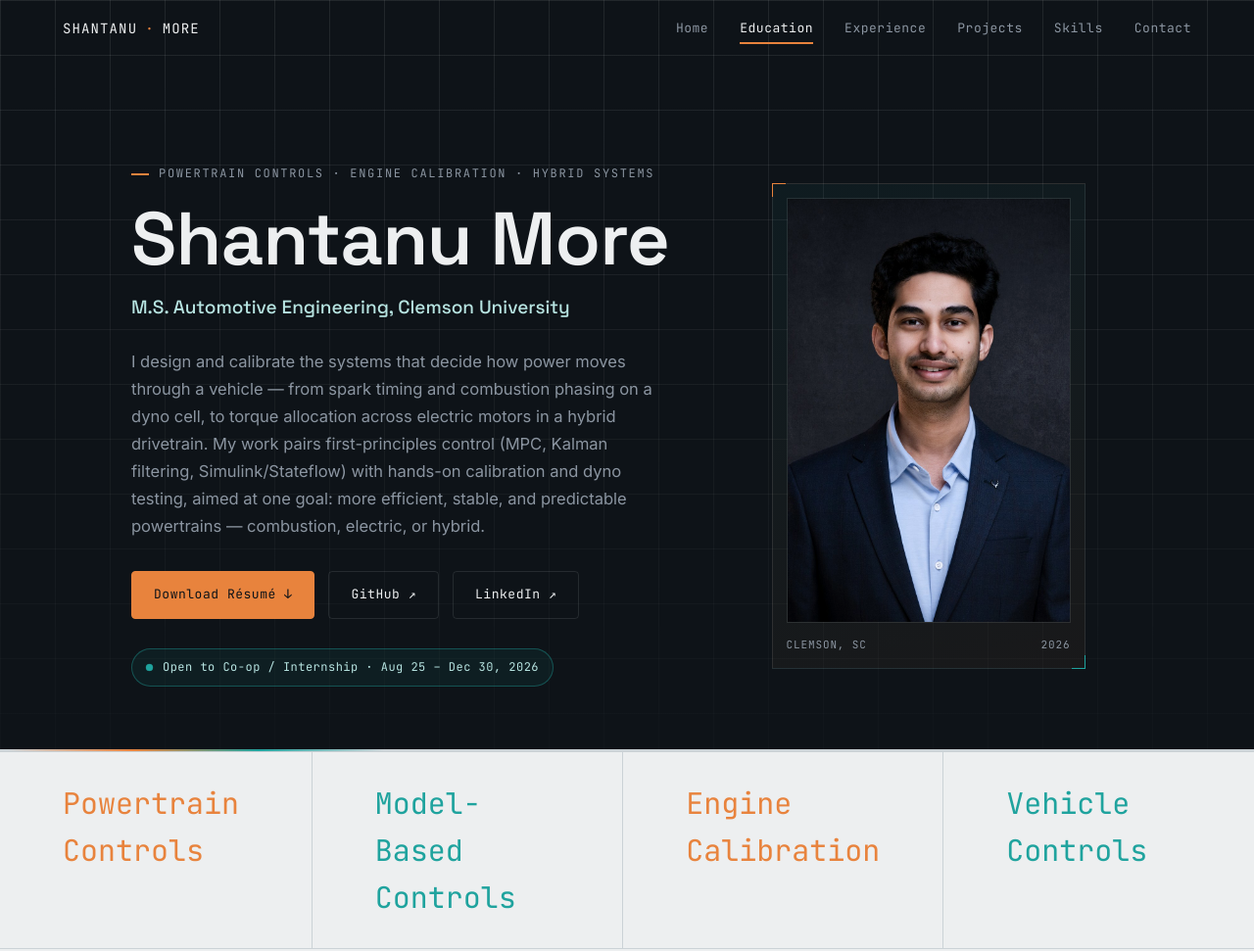
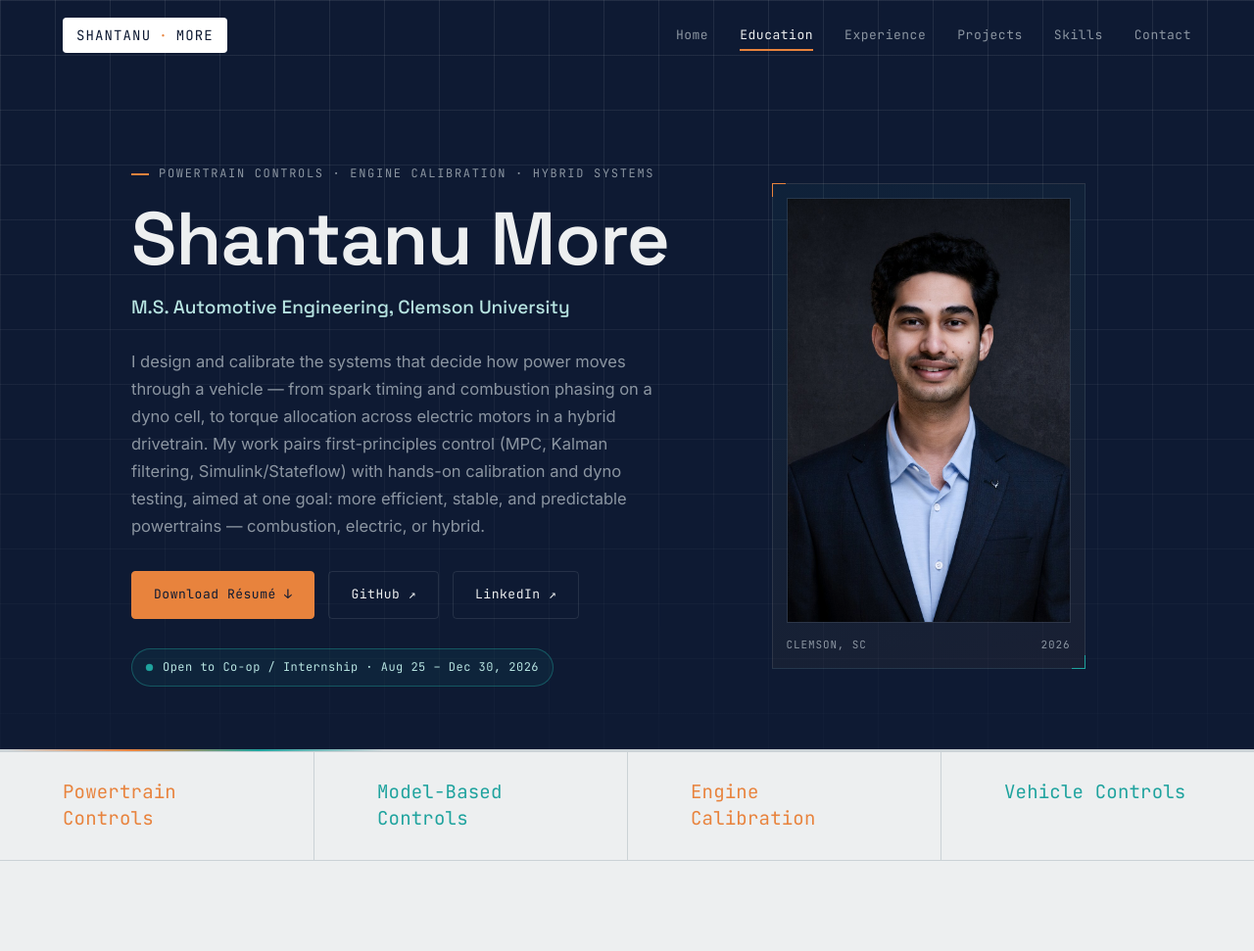
Before and after one commit to samore9901/Shantanu-Amit-More, a plain HTML site: page index.html in a window 1280 px wide. Shown: the top 971 px of the page at 98% size. Drawn offline with Linux system fonts and the light colour scheme.

Commit message:
Add files via upload

```diff
--- a/css/styles.css
+++ b/css/styles.css
@@ -6,8 +6,8 @@
    ========================================================= */
 
 :root{
-  --ink:        #0E1318;
-  --ink-soft:   #161D24;
+  --ink:        #0E1A33;
+  --ink-soft:   #142646;
   --ink-line:   rgba(237,239,240,0.10);
   --paper:      #EDEFF0;
   --paper-soft: #F6F7F7;
@@ -125,7 +125,7 @@ p{ margin: 0; }
   border-bottom: 1px solid transparent;
 }
 .nav.is-scrolled{
-  background: rgba(14,19,24,0.92);
+  background: rgba(14,26,51,0.92);
   backdrop-filter: blur(10px);
   padding-top: 12px; padding-bottom: 12px;
   border-bottom: 1px solid var(--ink-line);
@@ -134,7 +134,10 @@ p{ margin: 0; }
   font-family: var(--font-mono);
   font-size: 14px;
   letter-spacing: 0.08em;
-  color: var(--paper);
+  color: var(--ink);
+  background: #FFFFFF;
+  padding: 7px 14px;
+  border-radius: var(--radius);
   display: flex;
   align-items: center;
   gap: 8px;
@@ -382,7 +385,9 @@ p{ margin: 0; }
 .stat:first-child{ border-left: none; }
 .stat__num{
   font-family: var(--font-mono);
-  font-size: clamp(22px,2.6vw,30px);
+  font-size: clamp(15px,1.5vw,19px);
+  line-height: 1.4;
+  letter-spacing: 0.01em;
   color: var(--amber);
 }
 .stat:nth-child(2n) .stat__num{ color: var(--volt); }
```
